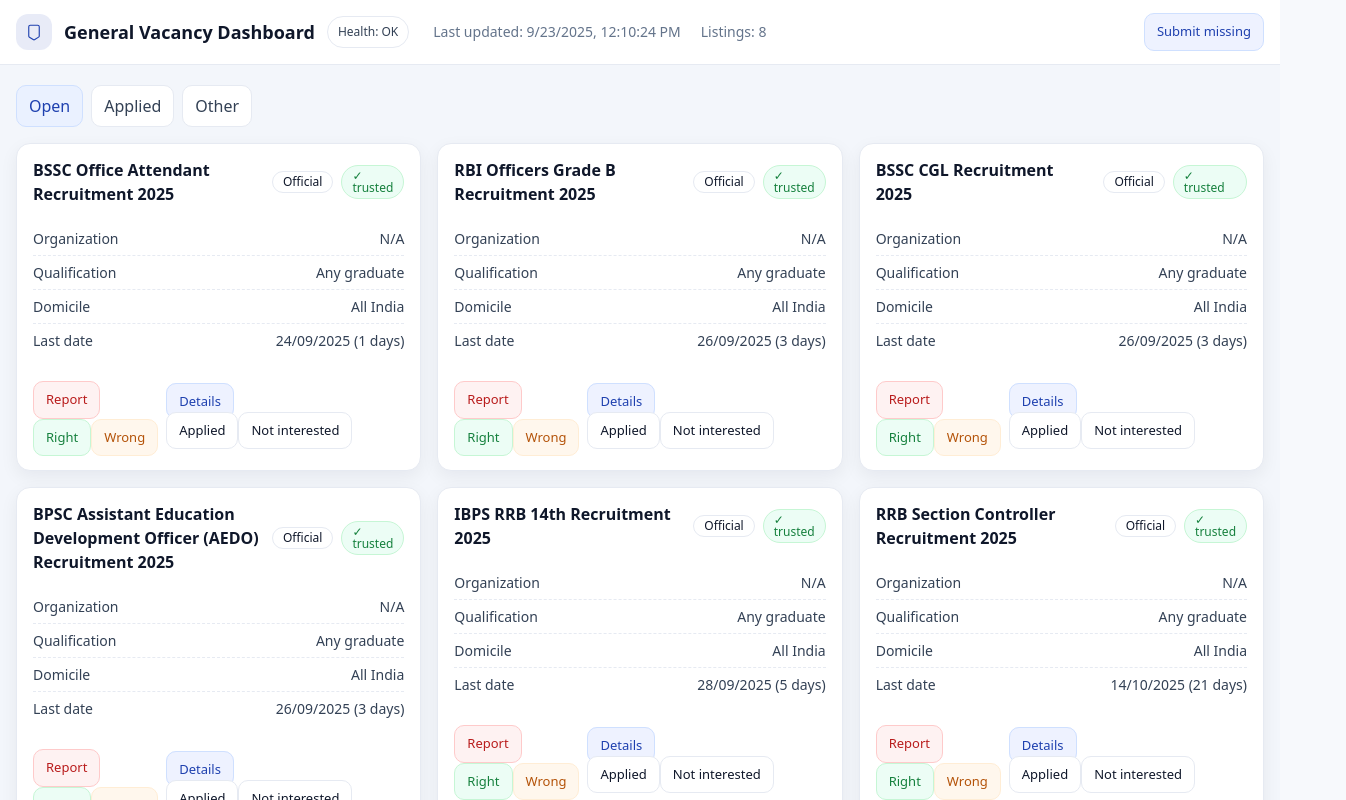
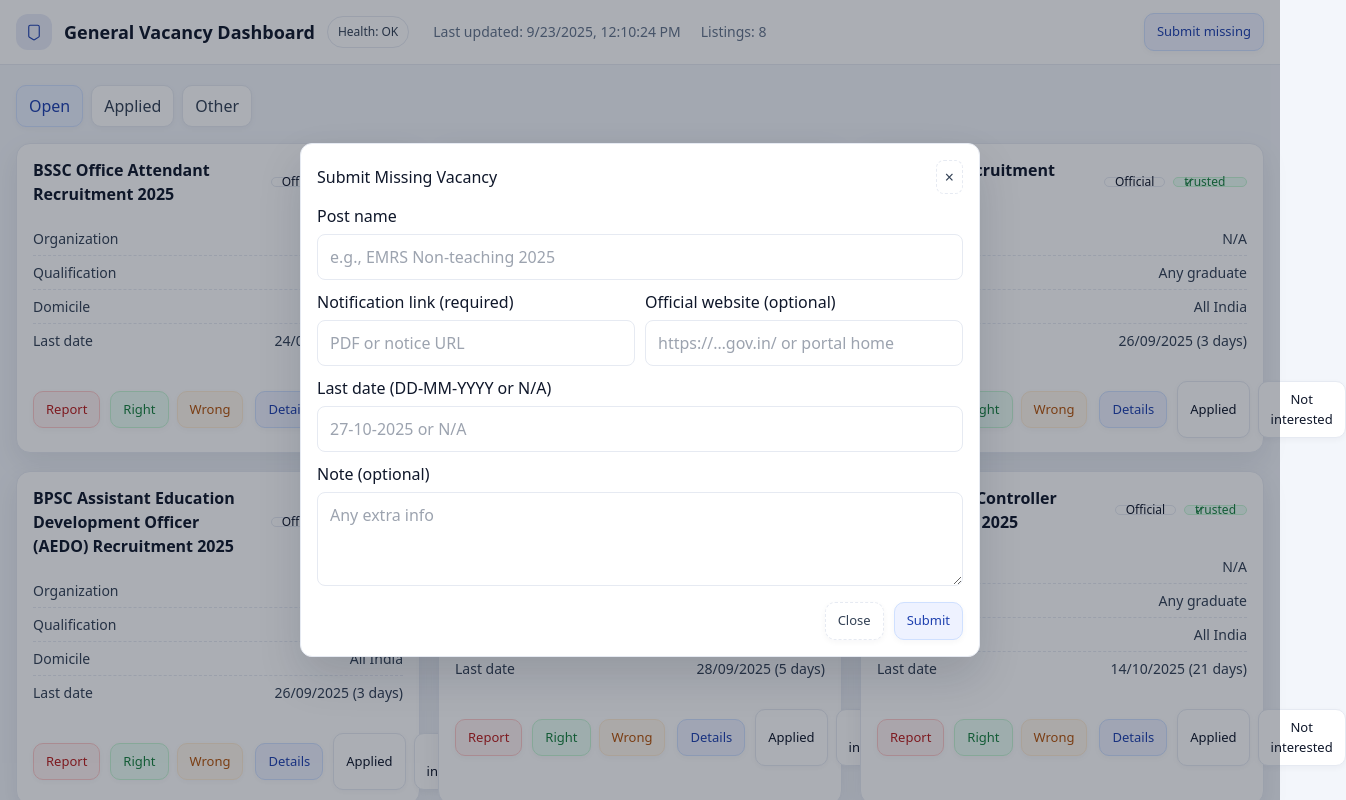
Before and after one commit to BreadPitttt/Vacancies-dashboard, a plain HTML site: page index.html in a window 1280 px wide. Both pictures are taken after a click on the button "Submit missing". Shown: the top 800 px of the page, 1346 px wide, since content can reach past the window. Drawn offline with nearby package versions, Linux system fonts and the light colour scheme.

Commit message:
Update style.css

```diff
--- a/style.css
+++ b/style.css
@@ -1,37 +1,44 @@
-/* Base */
-html, body { background-color: #f7f9fc; }
+/* Light, soft theme with aligned controls */
+
+/* Header pills */
 .pill { padding:6px 10px; border-radius:999px; border:1px solid #e6eaf2; background:#fff; color:#334155; font-size:12px; }
 
 /* Tabs */
-.tabs {}
-.tab { padding:8px 12px; border-radius:10px; cursor:pointer; color:#334155; border:1px solid #e6eaf2; background:#fff; }
+.tab { padding:8px 12px; border-radius:10px; cursor:pointer; color:#334155; border:1px solid #e6eaf2; background:#fff; box-shadow:0 2px 6px rgba(15,23,42,.04); }
 .tab.active { background:#eaf1ff; border-color:#cfe0ff; color:#1e40af; }
+
+/* Panels */
 .panel { display:none; }
 .panel.active { display:block; }
 
-/* Grid and cards */
-.cards-grid { display:grid; grid-template-columns: repeat(12, minmax(0,1fr)); gap:16px; }
+/* Grid */
+.cards-grid { display:grid; grid-template-columns: repeat(12, minmax(0,1fr)); gap:18px; }
 .cards-grid > article { grid-column: span 4 / span 4; }
 @media (max-width: 1024px){ .cards-grid > article{ grid-column: span 6 / span 6; } }
 @media (max-width: 640px){ .cards-grid > article{ grid-column: span 12 / span 12; } }
 
-.ua-card { background:#ffffff; border:1px solid #e6eaf2; border-radius:14px; box-shadow: 0 6px 18px rgba(15,23,42,.06); }
+/* Card */
+.ua-card { background:#ffffff; border:1px solid #e6eaf2; border-radius:14px; box-shadow: 0 10px 28px rgba(15,23,42,.08); }
 .ua-head { display:flex; align-items:center; justify-content:space-between; gap:12px; padding:14px 16px 8px 16px; }
 .ua-title { font-size:16px; font-weight:600; color:#0f172a; }
-.ua-chips { display:flex; align-items:center; gap:8px; } /* keeps official, tick, trusted on one line */
+.ua-chips { display:flex; align-items:center; gap:8px; line-height:0; }
 .ua-body { padding:8px 16px 12px 16px; color:#334155; font-size:14px; }
 .ua-row { display:flex; align-items:center; justify-content:space-between; padding:6px 0; border-bottom:1px dashed #e6eaf2; }
 .ua-row:last-child { border-bottom:none; }
-.ua-actions { padding:12px 16px 14px 16px; display:flex; align-items:center; gap:8px; }
+.ua-actions { padding:12px 16px 14px 16px; display:flex; align-items:center; justify-content:space-between; gap:12px; }
+
+/* Two clean groups */
+.group-left, .group-right { display:flex; align-items:center; gap:10px; }
+.btn-pair { display:flex; gap:8px; }
 
 /* Chips and badges */
-.chip { display:inline-flex; align-items:center; gap:6px; padding:4px 10px; border-radius:999px; border:1px solid #e6eaf2; background:#fff; color:#0f172a; font-size:12px; line-height:1; }
+.chip { display:inline-flex; align-items:center; gap:6px; padding:4px 10px; border-radius:999px; border:1px solid #e6eaf2; background:#fff; color:#0f172a; font-size:12px; }
 .chip.ok { color:#15803d; border-color:#c6f6d5; background:#ecfdf5; }
 .chip.tick { border-color:#c6f6d5; background:#ecfdf5; color:#15803d; }
 .badge-done{ padding:2px 8px; border-radius:999px; border:1px solid #e6eaf2; background:#eef2ff; color:#1e40af; font-size:12px; }
 
 /* Buttons */
-.btn{ padding:8px 12px; border-radius:10px; background:#ffffff; color:#0f172a; border:1px solid #e6eaf2; cursor:pointer; font-size:13px; }
+.btn{ padding:8px 12px; border-radius:10px; background:#ffffff; color:#0f172a; border:1px solid #e6eaf2; cursor:pointer; font-size:13px; box-shadow:0 2px 6px rgba(15,23,42,.04); }
 .btn.primary{ background:#eef2ff; border-color:#cfe0ff; color:#1e40af; }
 .btn.ok{ background:#ecfdf5; border-color:#c6f6d5; color:#15803d; }
 .btn.warn{ background:#fff7ed; border-color:#ffedd5; color:#b45309; }
@@ -47,21 +54,20 @@
 #snackbar{ position:fixed; left:50%; bottom:64px; transform:translateX(-50%); background:#0f172a; color:#ffffff; border:1px solid #1f2740; border-radius:12px; padding:10px 12px; font-size:13px; display:none; align-items:center; gap:12px; z-index:35; }
 #snackbar .count{ color:#c7d2fe; }
 
-/* Forms and modal */
-.modal.hidden{ display:none; }
-.modal .modal-body{ width:min(640px,92vw); margin:10vh auto; background:#ffffff; border:1px solid #e6eaf2; border-radius:12px; padding:14px; color:#0f172a; }
+/* Modal overlay centered (prevents “bottom sheet” feel) */
+.modal{ position:fixed; inset:0; display:none; align-items:center; justify-content:center; z-index:40; }
+.modal.flex{ display:flex; }
+.modal-backdrop{ position:absolute; inset:0; background:rgba(15,23,42,.35); }
+.modal .modal-body{ position:relative; width:min(680px, 92vw); background:#ffffff; border:1px solid #e6eaf2; border-radius:12px; padding:16px; color:#0f172a; box-shadow:0 20px 44px rgba(15,23,42,.14); }
 .modal .modal-head{ display:flex; justify-content:space-between; align-items:center; margin-bottom:10px; }
 .modal .form input, .modal .form textarea, .modal .form select{
   width:100%; background:#ffffff; color:#0f172a; border:1px solid #e6eaf2; border-radius:8px; padding:10px 12px; margin-top:6px; margin-bottom:10px;
 }
+
 .grid2{ display:grid; grid-template-columns:1fr 1fr; gap:10px; }
 .row.end{ display:flex; justify-content:flex-end; gap:10px; }
 .row.end.gap{ display:flex; justify-content:flex-end; gap:10px; }
 .icon-btn{ background:#ffffff; color:#334155; border:1px dashed #e6eaf2; padding:4px 8px; border-radius:8px; cursor:pointer; }
 
-/* Empty */
+/* Empty state */
 .empty{ color:#334155; padding:14px; border:1px dashed #e6eaf2; border-radius:10px; background:#ffffff; }
-
-/* Alignment fixes for chips row */
-.ua-head .ua-chips > .chip, .ua-head .ua-chips > .badge-done { vertical-align:middle; }
-.ua-head .ua-chips { line-height:0; } /* keeps icons/text level */
```
